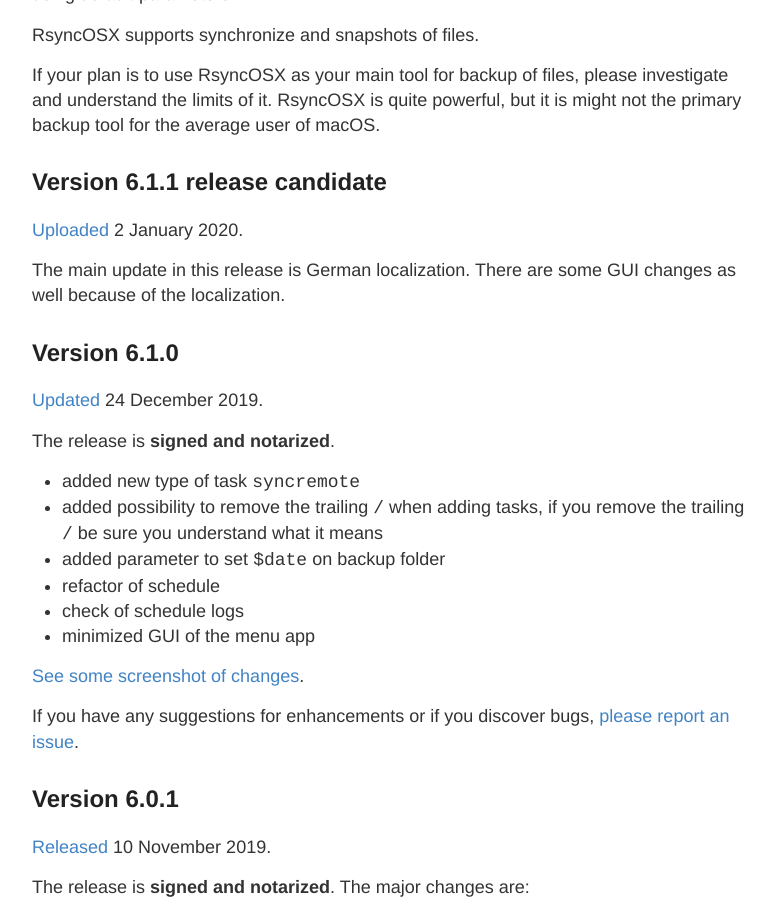
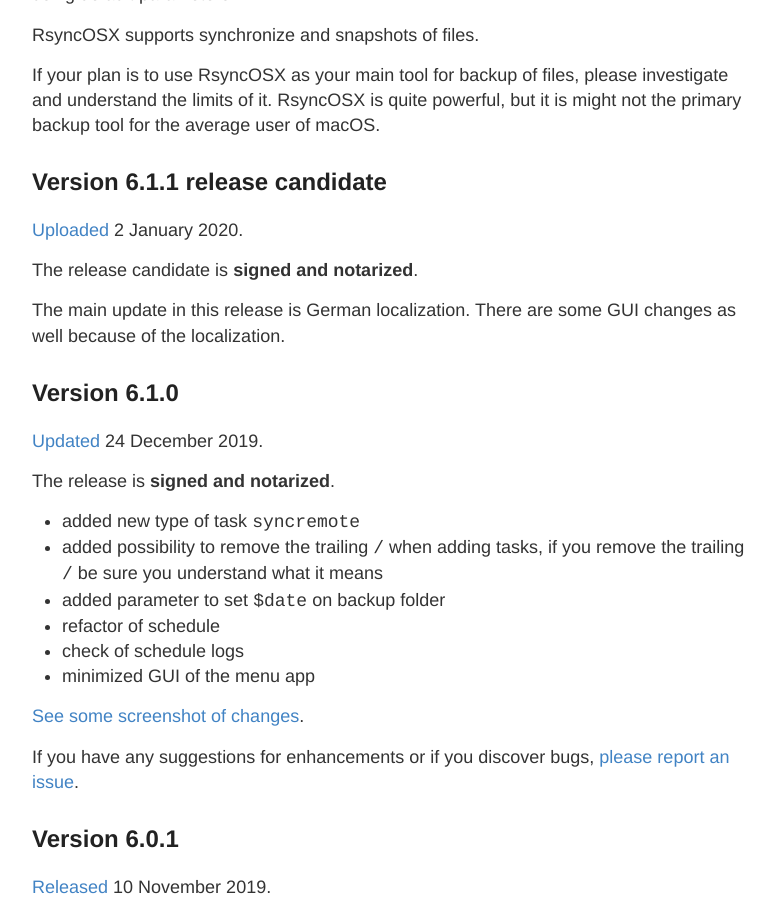
Before and after one commit to d2s/Documentation, a Jekyll site: the page built from _posts/2018-04-10-Changelog.md, in a window 1280 px wide and 900 px high, scrolled down 907 px. Shown: the whole window, without its empty margins (248-1022 px from the left). Built offline with Jekyll 4.4.1, drawn with Linux system fonts in a browser that asks for light colours.

Commit message:
Update 2018-04-10-Changelog.md

```diff
--- a/_posts/2018-04-10-Changelog.md
+++ b/_posts/2018-04-10-Changelog.md
@@ -24,6 +24,8 @@ If your plan is to use RsyncOSX as your main tool for backup of files, please in
 ## Version 6.1.1 release candidate
 
 [Uploaded](https://github.com/rsyncOSX/RsyncOSX/releases/tag/v6.1.0) 2 January 2020.
+
+The release candidate is **signed and notarized**.
 
 The main update in this release is German localization. There are some GUI changes as well because of the localization.
 
```
